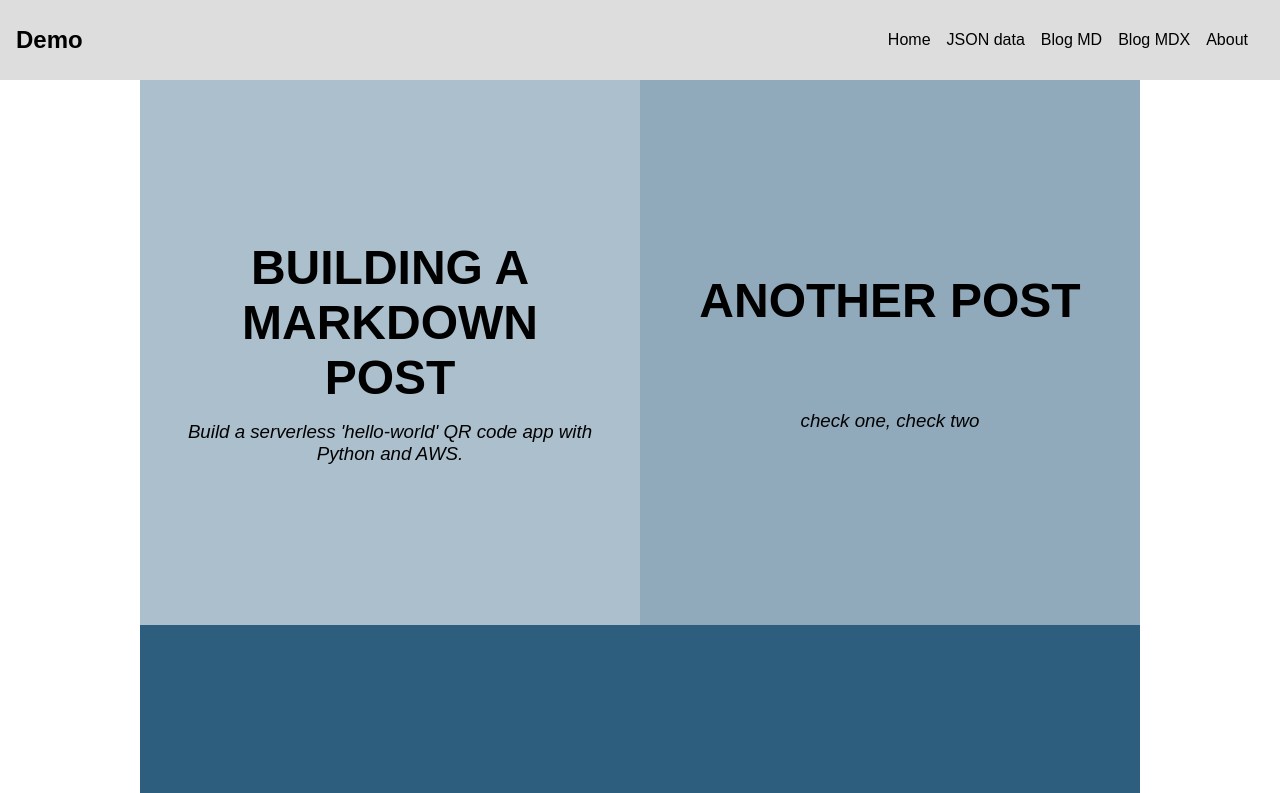
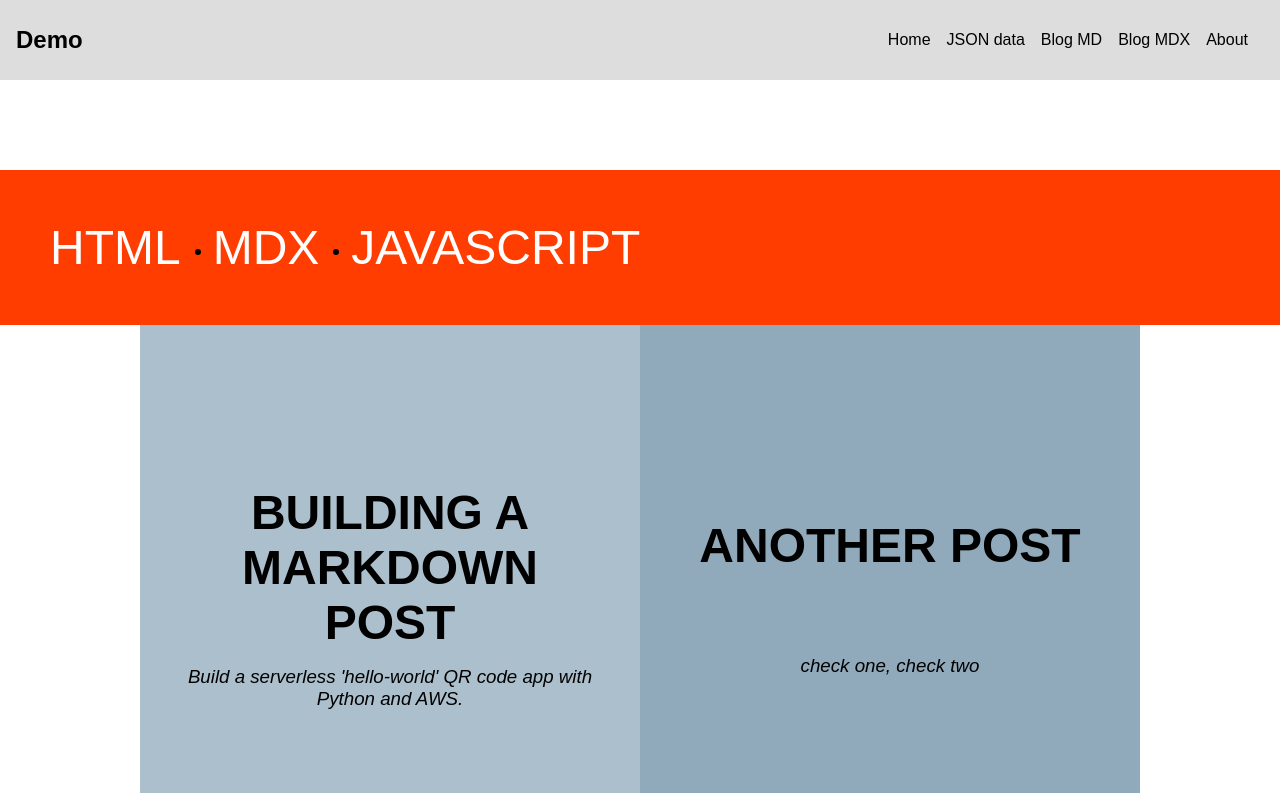
Before and after one commit to Amereyeu/next13, a Next.js app: page /blog-mdx in a window 1280 px wide. Shown: the top 793 px of the page. Built offline with nearby package versions, Linux system fonts and the light colour scheme; a web font is replaced by a local one.

Commit message:
next13 md

```diff
--- a/app/blog-mdx/page.jsx
+++ b/app/blog-mdx/page.jsx
@@ -2,6 +2,7 @@ import fs from "fs";
 import path from "path";
 import matter from "gray-matter";
 import Link from "next/link";
+import CategoryList from "@/components/CategoryList";
 
 export default function Home() {
   const blogDir = "blogs";
@@ -19,6 +20,9 @@ export default function Home() {
   });
 
   return (
+    <>
+      <CategoryList />
+
       <main>
         <div className="container">
           {blogs.map((blog) => (
@@ -33,5 +37,6 @@ export default function Home() {
           ))}
         </div>
       </main>
+    </>
   );
 }
--- a/app/styles.scss
+++ b/app/styles.scss
@@ -4,6 +4,7 @@
 @import "scss/navbar" ;
 @import "scss/posts";
 @import "scss/post-detail";
+@import "scss/categorylist";
 @import "scss/footer";
 
 @import "scss/katex";
--- a/blogs/toc.mdx
+++ b/blogs/toc.mdx
@@ -2,7 +2,7 @@
 title: "toc"
 description: "table of content"
 date: "2022-08-17"
-tags: ["mdx"]
+tags: ["html"]
 ---
 
 ## Lunar mission launch sequence
--- /dev/null
+++ b/components/CategoryList.jsx
@@ -0,0 +1,21 @@
+import Link from "next/link";
+
+export default function CategoryList() {
+  const categories = ["html", "mdx", "javascript"];
+
+  return (
+    <div className="allcategories">
+      <ul>
+        {categories.map((category, i) => (
+          <li key={i}>
+            <Link
+              href={`/blog-mdx/category/${category}`}
+              className="allcategories__link">
+              {category}
+            </Link>
+          </li>
+        ))}
+      </ul>
+    </div>
+  );
+}
--- /dev/null
+++ b/scss/_categorylist.scss
@@ -0,0 +1,82 @@
+/*********************************************
+ * category list
+ *********************************************/
+
+.allcategories {
+  position: relative;
+  background-color: $color-orange;
+  padding: 50px;
+  // margin-top: 70px;
+
+  @include break($xlarge) {
+    margin-top: 90px;
+  }
+
+  &__link {
+    font-size: clamp(1.5rem, 0.9545rem + 2.7273vw, 3rem);
+    text-decoration: none;
+    color: $color-white;
+    text-transform: uppercase;
+    font-family: $heading;
+    position: relative;
+
+    &::before {
+      content: "";
+      position: absolute;
+      display: block;
+      width: 100%;
+      height: 2px;
+      bottom: -4px;
+      left: 0;
+      background-color: $color-white;
+      transform: scaleX(0);
+      transition: transform 0.6s ease;
+    }
+
+    &:hover {
+      color: $color-white;
+
+      &::before {
+        transform: scaleX(1);
+      }
+    }
+  }
+
+  ul {
+    list-style: none;
+    display: flex;
+    flex-wrap: wrap;
+
+    li {
+      margin-right: 2rem;
+      position: relative;
+
+      &:has(+ li) {
+        &::after {
+          content: "";
+          color: $color-white;
+          font-size: clamp(1.5rem, 0.7727rem + 3.6364vw, 3.5rem);
+          position: absolute;
+          top: 14px;
+          right: -20px;
+          width: 6px;
+          height: 6px;
+          border-radius: 50%;
+          background: $color-primary;
+
+          @include break(600px) {
+            top: 18px;
+          }
+
+          @include break($medium) {
+            top: 23px;
+          }
+
+          @include break($large) {
+            top: 29px;
+          }
+        }
+      }
+    }
+  }
+}
```
Also changed, not shown: app/blog-mdx/category/page.jsx (added, +9 -0 lines), app/blog-mdx/category/[slug]/page.jsx (added). Lines whose indentation alone changed are shown as unchanged.
